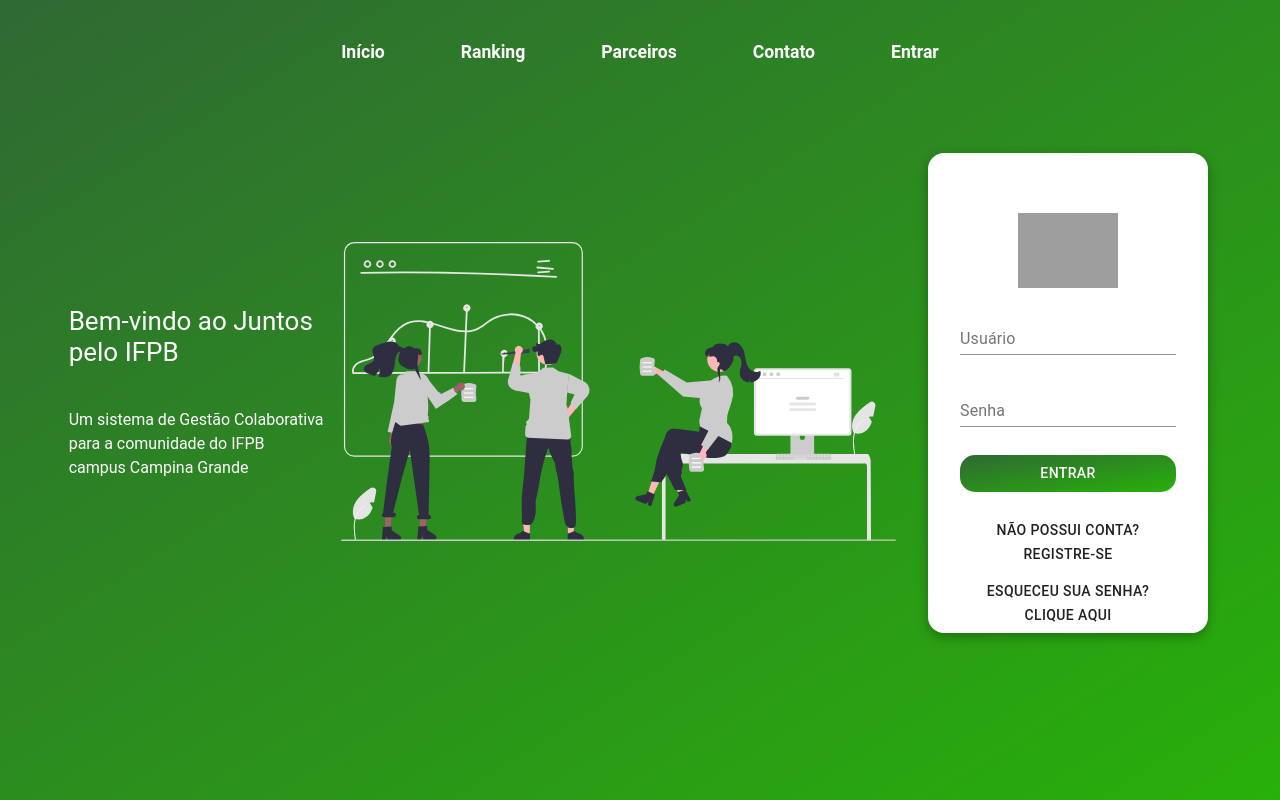
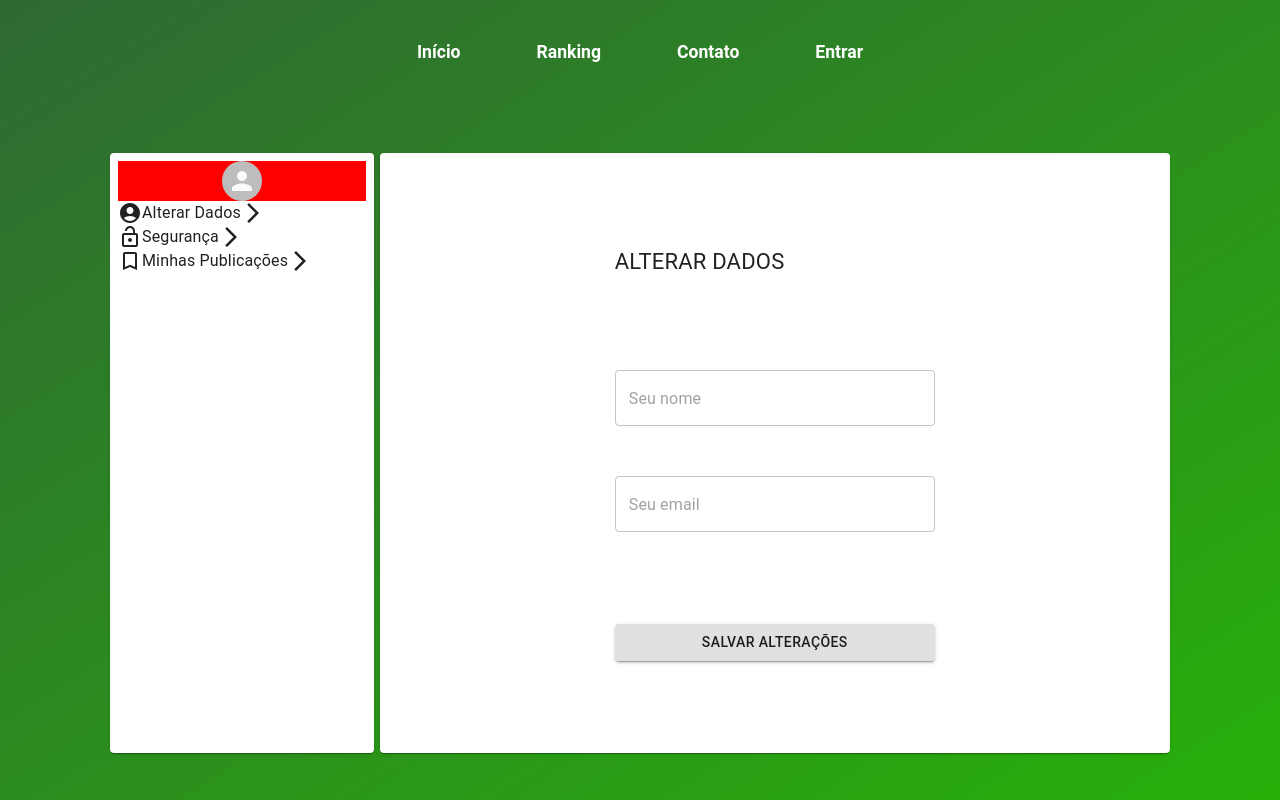
Before and after one commit to caioedlobo/JuntosIFPB, a React (Create React App) app: page /conta in a window 1280 px wide. Built offline with nearby package versions, Linux system fonts and the light colour scheme; grey boxes are pictures that could not be loaded.

Commit message:
add account users page

```diff
--- a/src/components/Pages/About.js
+++ b/src/components/Pages/About.js
@@ -5,6 +5,8 @@ import classes from "./stylesheet/About.module.css";
 import image from "../../assets/undraw_proud_coder_re_exuy.svg";
 import Partners from "./Partners";
 import classesForm from "./stylesheet/Partners.module.css";
+import imagePartners from "../../assets/undraw_winners_re_wr1l.svg";
+import imagePartners2 from "../../assets/undraw_collaborating_re_l43g.svg";
 const About = () => {
   return (
     <Layout>
@@ -12,19 +14,49 @@ const About = () => {
         data-testid="about"
         className={`${classesCommon.form} ${classesForm.formPartners}`}
       >
+        <p
+          style={{
+            fontSize: "36px",
+            paddingTop: "40px",
+            paddingBottom: "30px",
+          }}
+        >
+          Sobre o Juntos pelo IFPB
+        </p>
         <img src={image} alt="AboutUsImg" className={classes.imgLogo}></img>
-        {/* <img
-          src={
-            "https://www.ifpb.edu.br/materias/ifpb-seleciona-professor-substituto-para-campus-campina-grande/ifpb-campina-grande.jpg/@@images/aebfe6b2-6e50-47b1-9269-5a7232d4c195.jpeg"
-          }
-          alt="ifCampus"
-          width={"300px"}
-          style={{ marginTop: "30px" }}
-        ></img> */}
-        <p className={classes.text} style={{ paddingBottom: "40px" }}>
+
+        <p className={classes.text}>
           O Projeto tem como objetivo facilitar a transmissão de problemas e
           melhorias para o IFPB. O Projeto tem parceira com o GCOMPI, o IFPB
           Campus Campina Grande e a UFERSA.
+        </p>
+
+        <div
+          style={{
+            flexDirection: "column",
+            textAlign: "center",
+            /* background: "black", */
+          }}
+        >
+          <img
+            src={imagePartners}
+            alt="ParnetsImg"
+            className={classes.imgLogo}
+          />
+          <img
+            src={imagePartners2}
+            alt="Parnets2Img"
+            className={classes.imgLogo}
+          />
+        </div>
+        <p
+          style={{
+            fontSize: "36px",
+            paddingTop: "40px",
+            paddingBottom: "30px",
+          }}
+        >
+          Nossos Parceiros
         </p>
         <Partners />
       </div>
--- a/src/components/Pages/Home.js
+++ b/src/components/Pages/Home.js
@@ -10,7 +10,7 @@ import LoginFormHandler from "../atoms/LoginFormHandler";
 import LoggedPage from "../organisms/LoggedPage";
 
 const Home = () => {
-  if (1 === 2) {
+  if (1 === 1) {
     return (
       <div data-testid="home">
         <Layout>
--- a/src/components/Pages/stylesheet/About.module.css
+++ b/src/components/Pages/stylesheet/About.module.css
@@ -6,5 +6,5 @@
 
 .imgLogo {
   margin-top: 40px;
-  width: 30%;
+  width: 25%;
 }
--- a/src/components/atoms/Navbar.js
+++ b/src/components/atoms/Navbar.js
@@ -28,9 +28,6 @@ const Navbar = (props) => {
               Ranking
             </Link>
 
-            <Link to={"/parceiros"} className={classes.typo}>
-              Parceiros
-            </Link>
             <Link to={"/contato"} className={classes.typo}>
               Contato
             </Link>
--- a/src/components/organisms/LoggedPage.js
+++ b/src/components/organisms/LoggedPage.js
@@ -1,10 +1,134 @@
+import {
+  CardActions,
+  Card,
+  Avatar,
+  CardHeader,
+  Typography,
+  Box,
+  TextField,
+  Button,
+} from "@material-ui/core";
+import { display, width } from "@material-ui/system";
 import React from "react";
 import classesCommon from "../Pages/stylesheet/Common.module.css";
+import AccountCircleIcon from "@mui/icons-material/AccountCircle";
+import LockOpenIcon from "@mui/icons-material/LockOpen";
+import BookmarkBorderIcon from "@mui/icons-material/BookmarkBorder";
+import ArrowForwardIosIcon from "@mui/icons-material/ArrowForwardIos";
 
 const LoggedPage = () => {
   return (
-    <div data-testid="logged-page" className={classesCommon.form}>
-      <p>TESTE</p>
+    <div data-testid="logged-page">
+      <Box
+        sx={{
+          display: "flex",
+          flexDirection: { md: "column", xs: "row" },
+          width: "98vw",
+          maxWidth: "1060px",
+          justifyContent: "center",
+        }}
+      >
+        <Card
+          style={{
+            height: "600px",
+            flex: "2.5",
+
+            marginRight: "6px",
+          }}
+        >
+          {/* <CardHeader>
+          <Avatar></Avatar>
+        </CardHeader> */}
+          <CardActions
+            sx={{
+              background: "primary",
+              display: "flex",
+              flexDirection: "column",
+            }}
+          >
+            <div style={{ width: "100%" }}>
+              <div
+                style={{
+                  display: "flex ",
+                  justifyContent: "center",
+                  textAlign: "center",
+                  background: "red",
+                }}
+              >
+                <Avatar></Avatar>
+              </div>
+              <div
+                style={{
+                  display: "flex",
+                  flexDirection: "row",
+                }}
+              >
+                <AccountCircleIcon />
+                <Typography>Alterar Dados</Typography>
+                <ArrowForwardIosIcon />
+              </div>
+              <div style={{ display: "flex", flexDirection: "row" }}>
+                <LockOpenIcon />
+                <Typography>Segurança</Typography>
+                <ArrowForwardIosIcon />
+              </div>
+              <div style={{ display: "flex", flexDirection: "row" }}>
+                <BookmarkBorderIcon />
+                <Typography>Minhas Publicações</Typography>
+
+                <ArrowForwardIosIcon />
+              </div>
+            </div>
+          </CardActions>
+        </Card>
+        {/* <Box
+          sx={{
+            background: "blue",
+            width: "100%",
+            display: "flex",
+            justifyContent: "center",
+          }}
+        > */}
+        <Card
+          style={{
+            height: "600px",
+            width: "800px",
+            display: "flex",
+            justifyContent: "center",
+            flex: "7.5",
+            /*  margin: "0 auto", */
+            /* marginLeft: "calc(50vw - 270px - 400px)", */
+          }}
+        >
+          <Box
+            sx={{
+              display: "flex",
+              flexDirection: "column",
+
+              justifyContent: "space-evenly",
+            }}
+          >
+            <Typography style={{ fontSize: "22px" }}>ALTERAR DADOS</Typography>
+            <Box
+              style={{
+                display: "flex",
+                flexDirection: "column",
+                width: "25vw",
+              }}
+            >
+              <TextField
+                variant="outlined"
+                placeholder="Seu nome"
+                fullWidth
+              ></TextField>
+              <div style={{ marginBottom: "50px" }}></div>
+              <TextField variant="outlined" placeholder="Seu email"></TextField>
+            </Box>
+            <Button variant="contained">Salvar Alterações</Button>
+          </Box>
+        </Card>
+      </Box>
+      {/* </Box> */}
     </div>
   );
 };
```
Also changed, not shown: src/assets/undraw_collaborating_re_l43g.svg (added), src/assets/undraw_winners_re_wr1l.svg (added).
